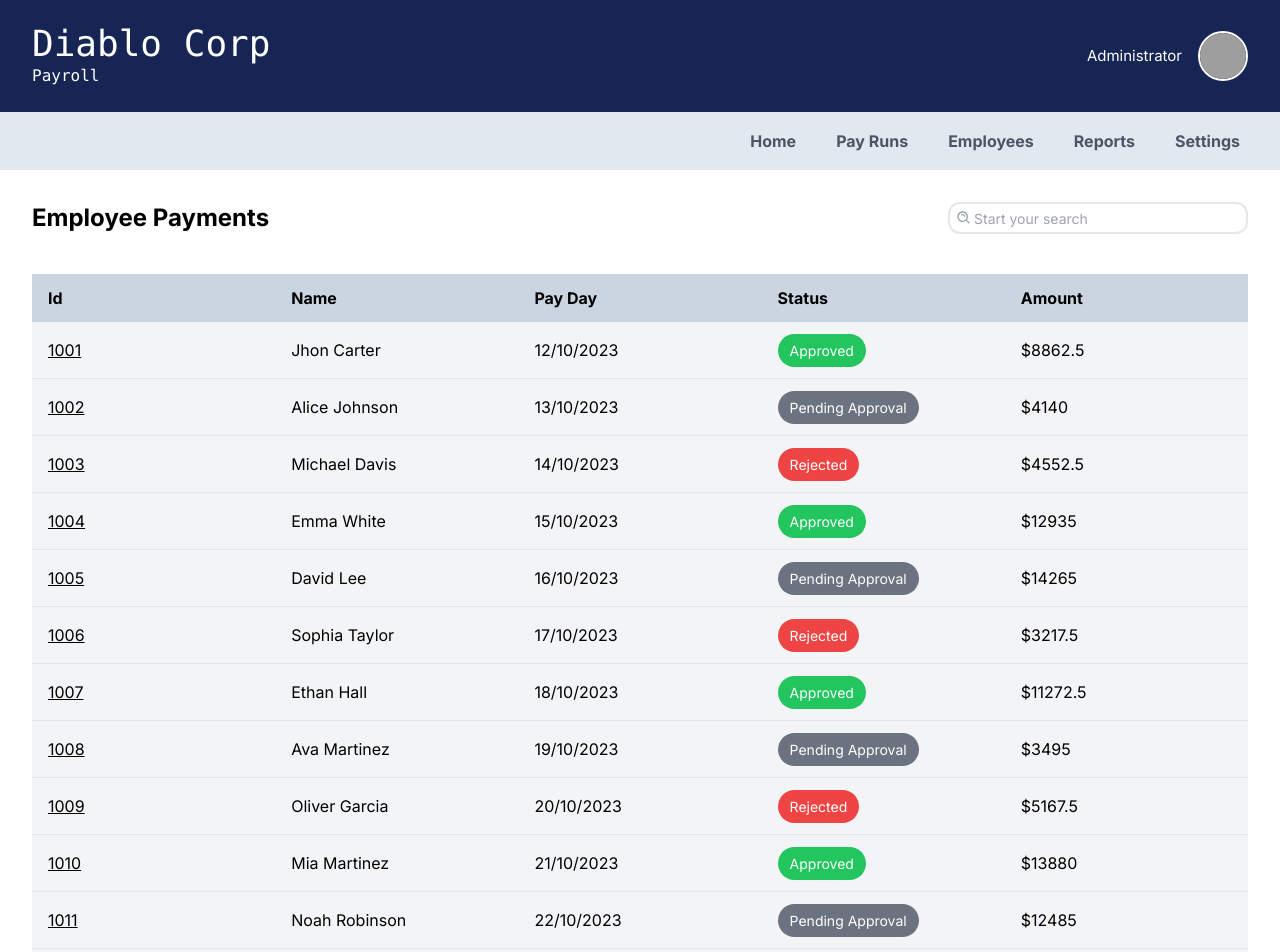
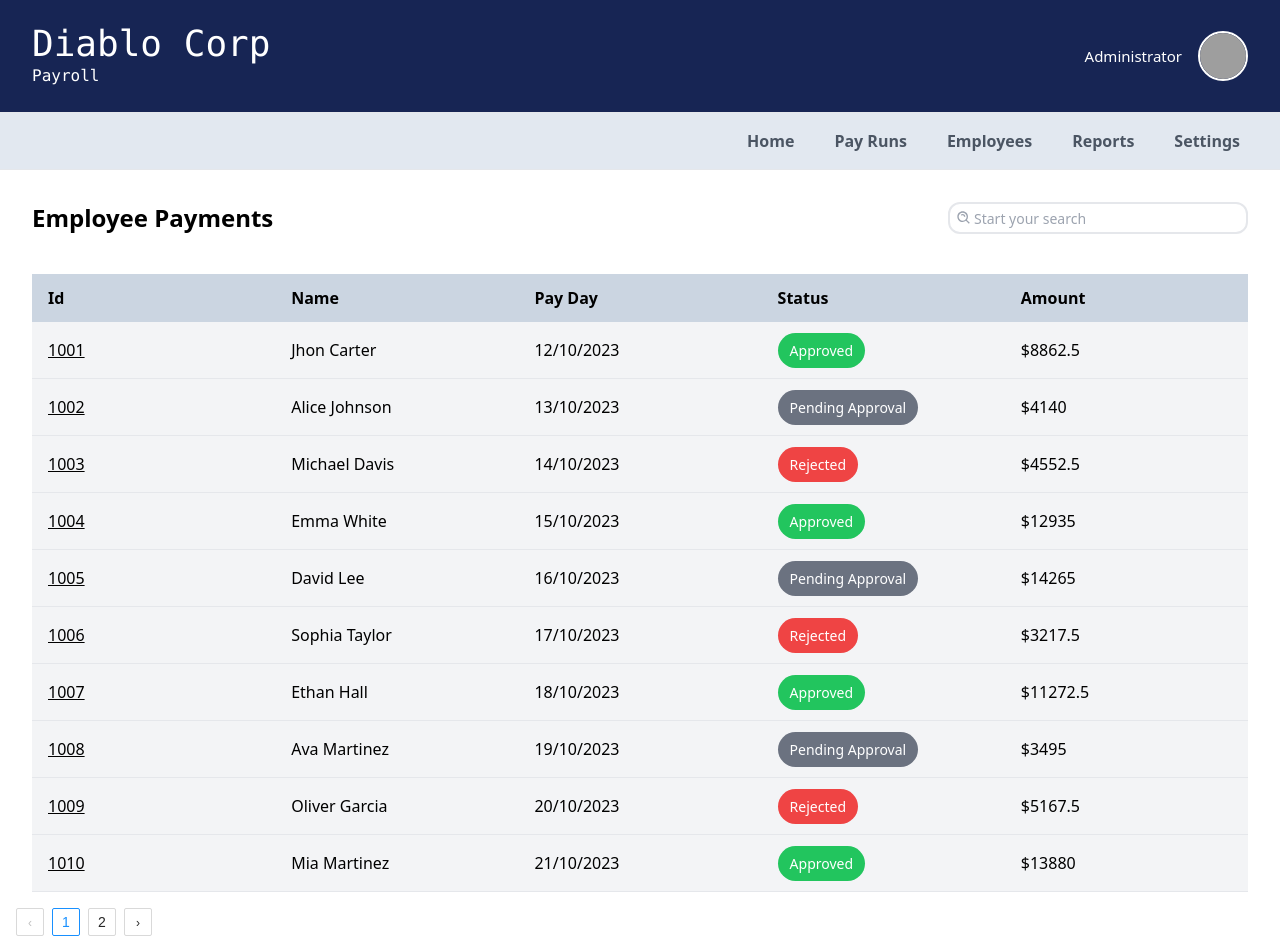
Before and after one commit to ChathuraHettiarachchi/diablo-crop-reactjs, a Next.js app: page /pay-run in a window 1280 px wide. Shown: the top 952 px of the page. Built offline with nearby package versions, Linux system fonts and the light colour scheme; grey boxes are pictures that could not be loaded.

Commit message:
added pagination

```diff
--- a/package.json
+++ b/package.json
@@ -12,6 +12,7 @@
     "@reduxjs/toolkit": "^1.9.7",
     "clsx": "^2.0.0",
     "next": "13.5.5",
+    "rc-pagination": "^3.6.1",
     "react": "^18",
     "react-dom": "^18",
     "react-icons": "^4.11.0",
--- a/src/app/layout.tsx
+++ b/src/app/layout.tsx
@@ -19,10 +19,10 @@ export default function RootLayout({
 }) {
   return (
     <html lang="en">
-      <body className={inter.className}>
+      <body className="h-full">
         <ReduxProvider>
           <Header />
-          {children}
+          <div className="mx-auto max-h-full max-w-7xl">{children}</div>
           <Footer />
         </ReduxProvider>
       </body>
--- a/src/app/pay-run/page.tsx
+++ b/src/app/pay-run/page.tsx
@@ -1,10 +1,28 @@
 "use client";
+import React, { useEffect, useState } from "react";
 import { PaymentTableItem, TitleWithSearch } from "@/components";
-import React from "react";
 import { useAppSelector } from "@/redux/store";
+import Pagination from "rc-pagination";
+import "rc-pagination/assets/index.css";
 
 const page = () => {
   const payments = useAppSelector((state) => state.payrunReducer.value);
+
+  const countPerPage = 10;
+  const [value, setValue] = useState("");
+  const [currentPage, setCurrentPage] = useState(1);
+  const [collection, setCollection] = useState(payments);
+
+  const updatePage = (p: number) => {
+    setCurrentPage(p);
+    const to = countPerPage * p;
+    const from = to - countPerPage;
+    setCollection(payments.slice(from, to));
+  };
+
+  useEffect(() => {
+    updatePage(1);
+  }, []);
 
   return (
     <div className="flex flex-col p-4">
@@ -21,7 +39,7 @@ const page = () => {
             <div className="table-h">Amount</div>
           </div>
           <div className="grid gap-4 sm:grid-cols-2 md:grid-cols-2 lg:grid-cols-1 lg:gap-0">
-            {payments.map((i) => (
+            {collection.map((i) => (
               <PaymentTableItem employee={i} />
             ))}
           </div>
@@ -29,7 +47,14 @@ const page = () => {
       </div>
 
       {/* pagination */}
-      <div className="">Pagination</div>
+      <div className="">
+        <Pagination
+          pageSize={countPerPage}
+          onChange={updatePage}
+          current={currentPage}
+          total={payments.length}
+        />
+      </div>
     </div>
   );
 };
--- a/src/components/PaymentTableItem.tsx
+++ b/src/components/PaymentTableItem.tsx
@@ -1,7 +1,8 @@
-import { PaymentTableItemProps } from "@/types";
 import Link from "next/link";
 import React from "react";
 import PaymentStatus from "./PaymentStatus";
+
+import { PaymentTableItemProps } from "@/types";
 import { totalPay } from "@/utils/calculations";
 
 const PaymentTableItem = (props: PaymentTableItemProps) => {
```
Also changed, not shown: 1 other file (tests, documents, lock files or other folders).
